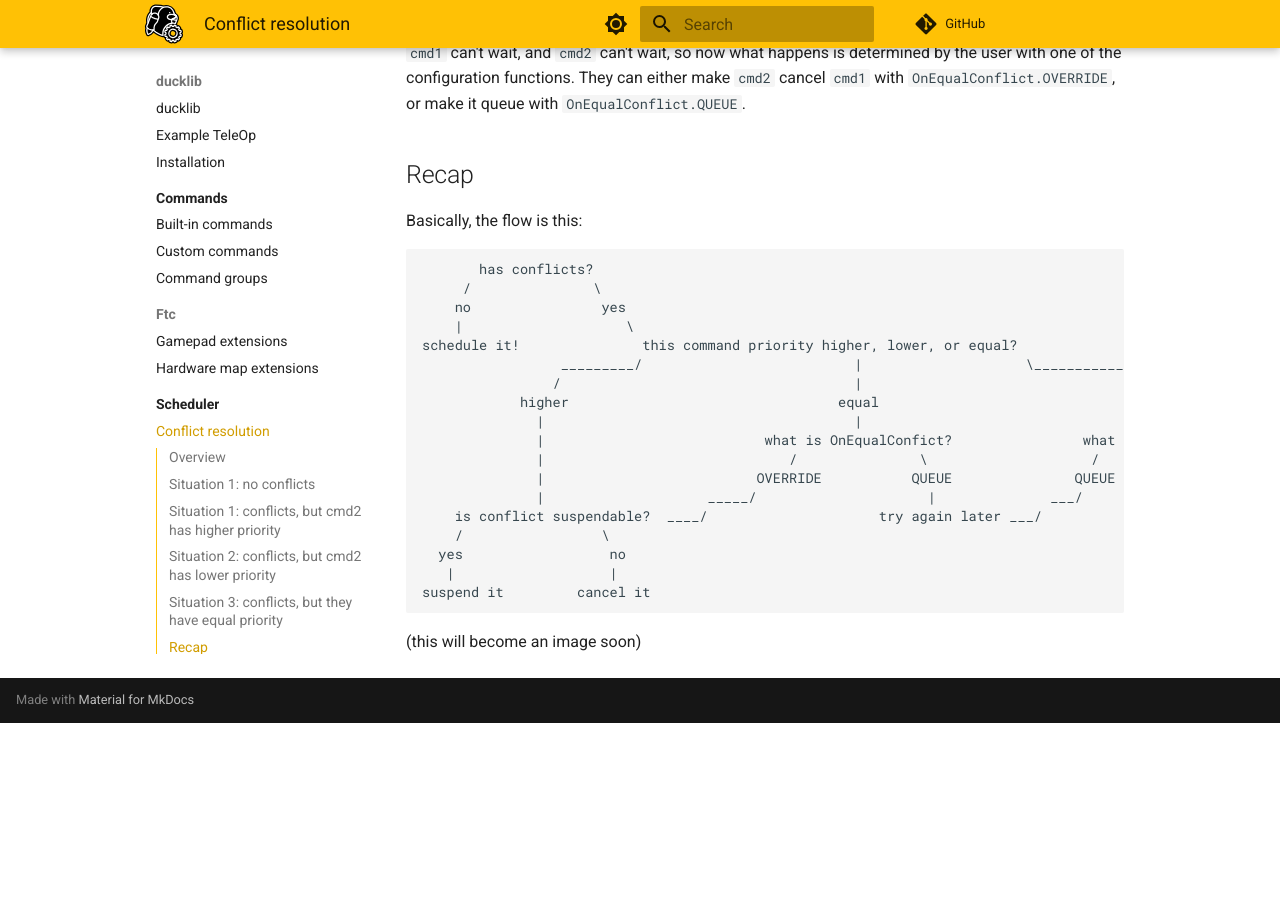
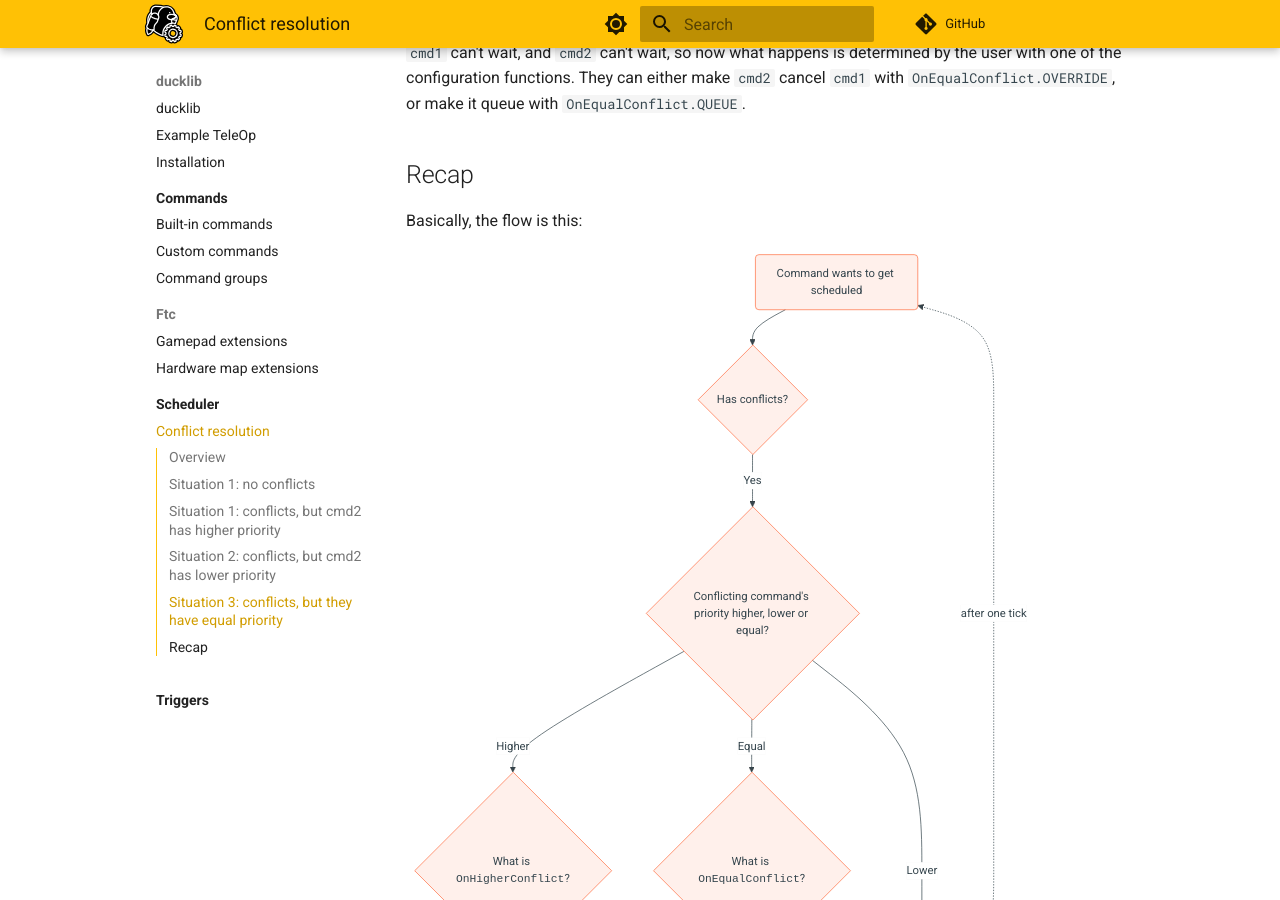
Before and after one commit to escape-velocity-14343/ducklib, an MkDocs documentation site: the page built from docs/ducklib/docs/scheduler/conflicts.md, in a window 1280 px wide and 900 px high, scrolled down 1358 px. Built offline with MkDocs 1.6.1 and Material for MkDocs 9.7.7, drawn with Linux system fonts in a browser that asks for light colours; comment, search, counter and statistics services are not loaded; before the commit the page ends 2081 px from its top, so only the background shows below that.

Commit message:
added flowchart

````diff
--- a/docs/ducklib/docs/scheduler/conflicts.md
+++ b/docs/ducklib/docs/scheduler/conflicts.md
@@ -72,24 +72,24 @@
 ## Recap
 
 Basically, the flow is this:
+
+```mermaid
+graph TB
+  Start(Command wants to get scheduled) --> HasConflicts
+  HasConflicts{Has conflicts?} -->|Yes| ConflictPriority{Conflicting command's priority higher, lower or equal?}
+  ConflictPriority -->|Higher| HigherConflict{What is <code>OnHigherConflict</code>?}
+  Queue(Queue for rescheduling attempt next tick)
+  HigherConflict -->|CANCEL| HigherConflictEnd(Stop trying, cancel scheduling)
+  HigherConflict -->|QUEUE| Queue
+  ConflictPriority -->|Equal| EqualConflict{What is <code>OnEqualConflict</code>?}
+  EqualConflict -->|QUEUE| Queue
+  ConflictPriority -->|Lower| SuspendOrCancel
+  SuspendOrCancel{Is conflict suspendable?}
+  SuspendOrCancelSuspendable(Suspend the conflict) --> ScheduleCommand
+  SuspendOrCancelUnsuspendable(Cancel the conflict) --> ScheduleCommand
+  SuspendOrCancel -->|Yes| SuspendOrCancelSuspendable
+  SuspendOrCancel -->|No| SuspendOrCancelUnsuspendable
+  EqualConflict -->|OVERRIDE| SuspendOrCancel
+  ScheduleCommand(Command gets scheduled)
+  Queue -.->|after one tick| Start
 ```
-       has conflicts?
-     /               \
-    no                yes
-    |                    \
-schedule it!               this command priority higher, lower, or equal?
-                 _________/                          |                    \_____________
-                /                                    |                                   \
-            higher                                 equal                               lower
-              |                                      |                                   |
-              |                           what is OnEqualConfict?                what is OnHigherConflict?
-              |                              /               \                    /                   \
-              |                          OVERRIDE           QUEUE               QUEUE               CANCEL
-              |                    _____/                     |              ___/                     |
-    is conflict suspendable?  ____/                     try again later ___/                      stop trying
-    /                 \
-  yes                  no
-   |                   |
-suspend it         cancel it
-```
-(this will become an image soon)
--- a/docs/ducklib/mkdocs.yml
+++ b/docs/ducklib/mkdocs.yml
@@ -1,7 +1,6 @@
 site_name: ducklib
 repo_url: https://github.com/escape-velocity-14343/ducklib
 site_url: https://escape-velocity-14343.github.io/ducklib
-
 
 theme:
     logo: assets/icon.svg
@@ -10,14 +9,14 @@
     palette:
         - scheme: default
           toggle:
-            icon: material/brightness-7
-            name: Switch to dark mode
+              icon: material/brightness-7
+              name: Switch to dark mode
           primary: amber
           accent: deep orange
         - scheme: slate
           toggle:
-            icon: material/brightness-4
-            name: Switch to light mode
+              icon: material/brightness-4
+              name: Switch to light mode
           primary: amber
           accent: deep orange
 
@@ -28,20 +27,23 @@
         - navigation.indexes
         - toc.integrate
 
-
 extra_css:
     - stylesheets/custom_css.css
 
 markdown_extensions:
-  - pymdownx.highlight:
-      anchor_linenums: true
-      line_spans: __span
-      pygments_lang_class: true
-  - pymdownx.inlinehilite
-  - pymdownx.snippets
-  - pymdownx.superfences
-  - toc:
-      permalink: true
+    - pymdownx.highlight:
+          anchor_linenums: true
+          line_spans: __span
+          pygments_lang_class: true
+    - pymdownx.inlinehilite
+    - pymdownx.snippets
+    - pymdownx.superfences:
+          custom_fences:
+              - name: mermaid
+                class: mermaid
+                format: !!python/name:pymdownx.superfences.fence_code_format
+    - toc:
+          permalink: true
 
 validation:
     links:
````
Also changed, not shown: 2 other files.
